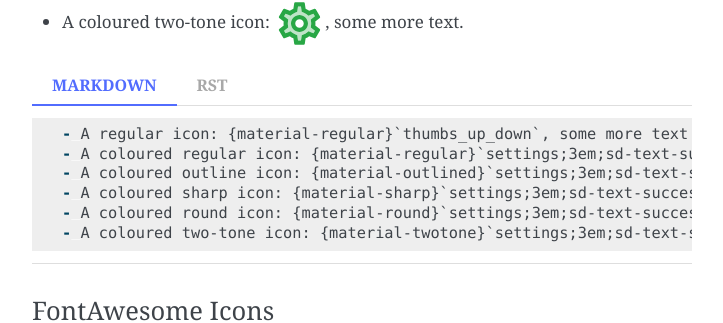
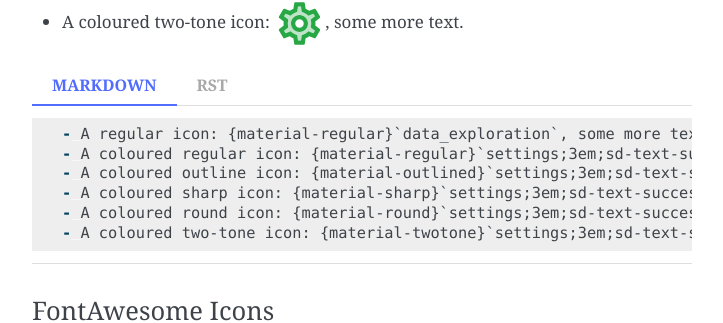
Before and after one commit to executablebooks/sphinx-design, a Sphinx documentation site: the page built from docs/badges_buttons.md, in a window 1280 px wide and 900 px high, scrolled down 17001 px. Shown: the part 135-458 px from the top of the window, without its empty margins (388-1111 px from the left). Built offline with Sphinx 7.4.7, drawn with Linux system fonts in a browser that asks for light colours.

Commit message:
improve test coverage take 2

```diff
--- a/docs/badges_buttons.md
+++ b/docs/badges_buttons.md
@@ -215,7 +215,7 @@ Material Design icons come as several flavors. Each flavor represents a differen
 
 Not all icons are available for each flavor, but most are. Instead of displaying the 10660+ icons here, you are encouraged to browse the available icons from the [Material Design Icons' showcase](https://fonts.google.com/icons) hosted by Google.
 
-- A regular icon: {material-regular}`thumbs_up_down`, some more text
+- A regular icon: {material-regular}`data_exploration`, some more text
 - A coloured regular icon: {material-regular}`settings;3em;sd-text-success`, some more text.
 - A coloured outline icon: {material-outlined}`settings;3em;sd-text-success`, some more text.
 - A coloured sharp icon: {material-sharp}`settings;3em;sd-text-success`, some more text.
--- a/docs/snippets/myst/icon-material-design.txt
+++ b/docs/snippets/myst/icon-material-design.txt
@@ -1,4 +1,4 @@
-- A regular icon: {material-regular}`thumbs_up_down`, some more text
+- A regular icon: {material-regular}`data_exploration`, some more text
 - A coloured regular icon: {material-regular}`settings;3em;sd-text-success`, some more text.
 - A coloured outline icon: {material-outlined}`settings;3em;sd-text-success`, some more text.
 - A coloured sharp icon: {material-sharp}`settings;3em;sd-text-success`, some more text.
--- a/docs/snippets/rst/icon-material-design.txt
+++ b/docs/snippets/rst/icon-material-design.txt
@@ -1,4 +1,4 @@
-- A regular icon: :material-regular:`thumbs_up_down`, some more text
+- A regular icon: :material-regular:`data_exploration`, some more text
 - A coloured regular icon: :material-regular:`settings;3em;sd-text-success`, some more text.
 - A coloured outline icon: :material-outlined:`settings;3em;sd-text-success`, some more text.
 - A coloured sharp icon: :material-sharp:`settings;3em;sd-text-success`, some more text.
```
Also changed, not shown: 2 other files.
